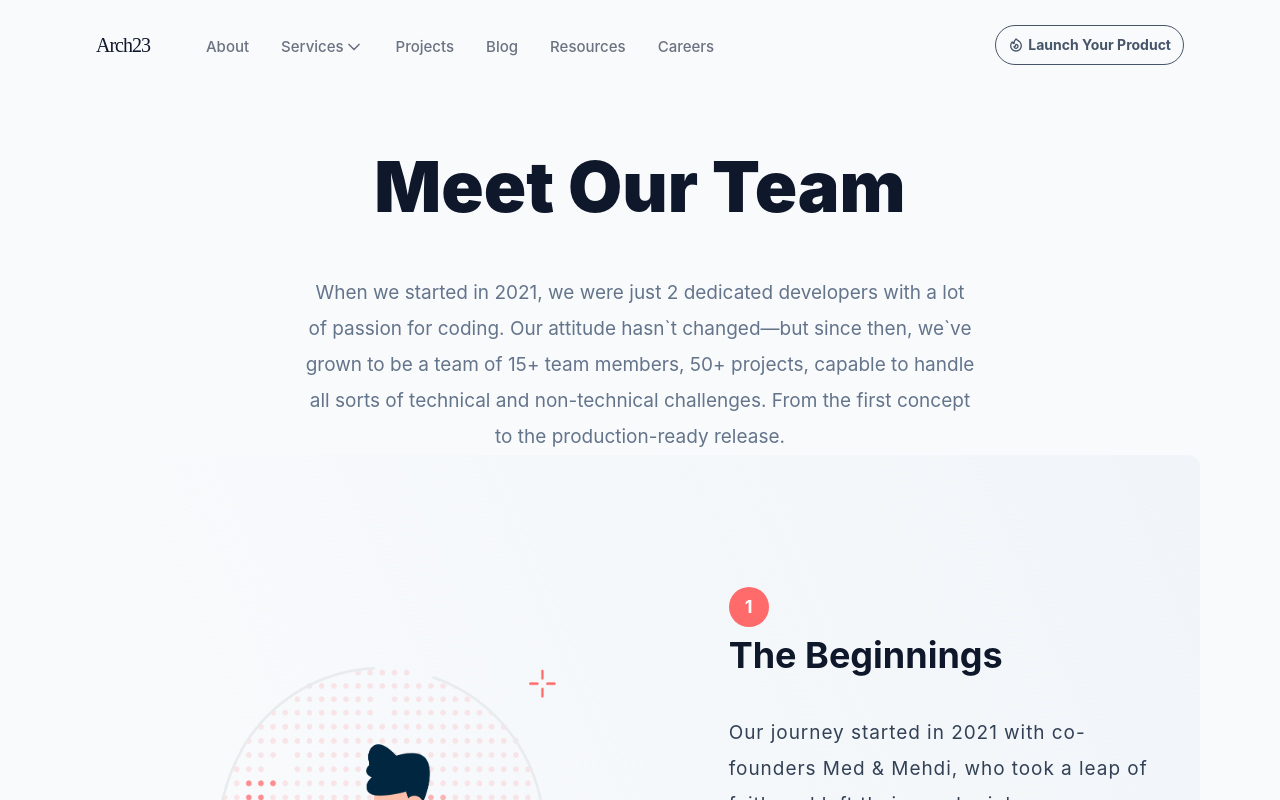
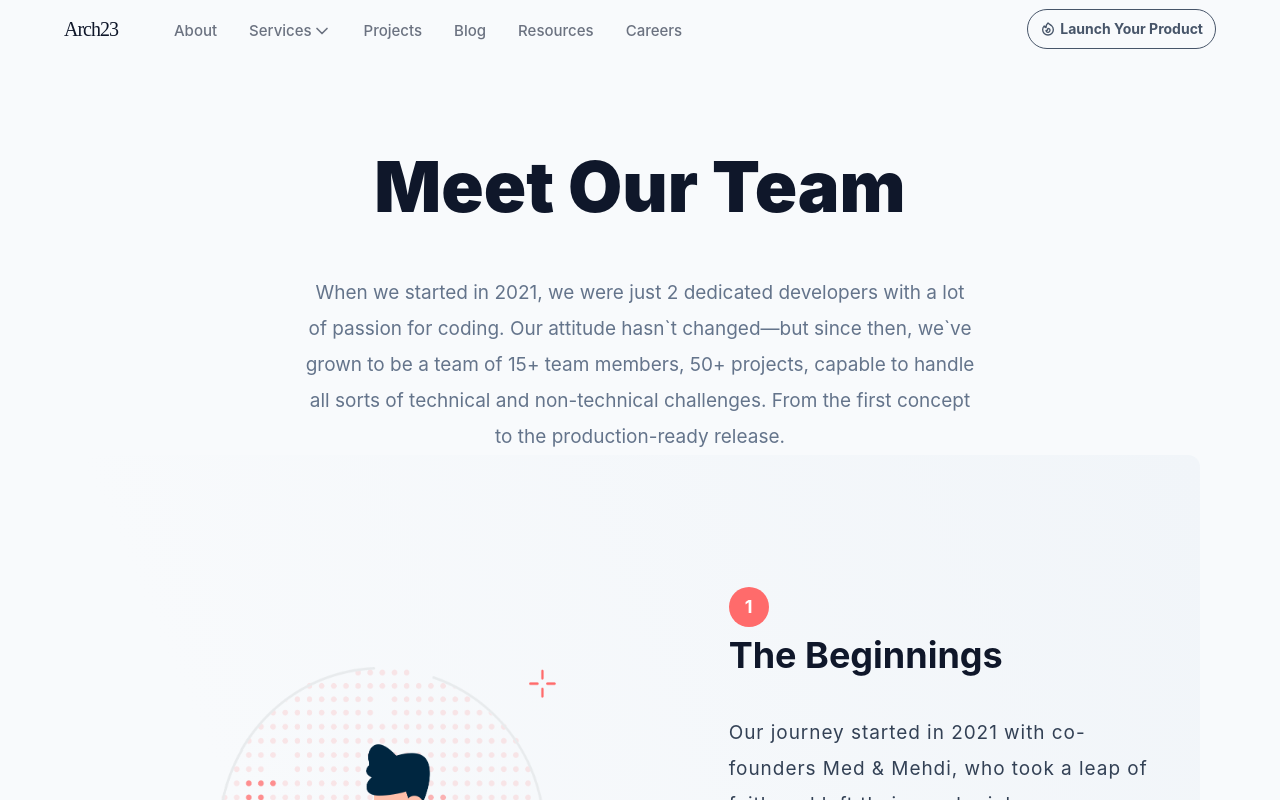
Before and after one commit to nannuflay/ExabyteCode, a Next.js app: page /about in a window 1280 px wide. Shown: the top 800 px of the page. Built offline with nearby package versions, Linux system fonts and the light colour scheme.

Commit message:
fix some alignment issues

```diff
--- a/src/components/AppHero.jsx
+++ b/src/components/AppHero.jsx
@@ -22,7 +22,7 @@ function AppHero() {
         />
       </div>
       <div className=" md:text-center flex flex-col space-y-10 items-center  w-full md:w-4/5 mt-10">
-        <span className=" text-[49px] md:text-[70px] font-black text-slate-900  leading-snug">
+        <span className=" text-[43px] md:text-[70px] font-black text-slate-900  leading-snug">
           Build & ship your next digital product.
         </span>
         <div className="mockup-code hidden sm:block bg-slate-900 text-start w mx-auto select-none ">
@@ -54,12 +54,12 @@ function AppHero() {
           Estimate project
         </button>
       </div>
-      <div className="flex flex-col  space-y-10 mt-20 select-none">
+      <div className="flex flex-col w-full  space-y-10 mt-20 select-none">
         <p className=" text-slate-600 md:text-center tracking-wide text-lg">
           Trusted by multiple companies from all around the world
         </p>
 
-        <div className="flex items-center  justify-between  flex-wrap  ">
+        <div className="flex items-center w-full  justify-between  flex-wrap  ">
           {companies.map((logo) => (
             <Image
               key={logo}
--- a/src/components/Layout.jsx
+++ b/src/components/Layout.jsx
@@ -4,7 +4,7 @@ import AppHeader from "./AppHeader";
 
 export default function Layout({ children, title }) {
   return (
-    <div className="md:max-w-6xl w-full mx-auto  p-4">
+    <div className=" w-full mx-auto">
       <Head>
         <title>{title} - Arch23 IT consulting & services</title>
       </Head>
--- a/src/pages/about.jsx
+++ b/src/pages/about.jsx
@@ -6,16 +6,17 @@ import { timeline } from "./api/timeline";
 export default function about() {
   return (
     <Layout title={"About"}>
+      <div className="md:max-w-6xl mx-auto p-4">
         <div className=" mt-16 md:w-3/5 mx-auto space-y-10 ">
           <h1 className="text-[44px] md:text-[70px] font-black text-slate-900  leading-snug text-start md:text-center ">
             Meet Our Team
           </h1>
           <p className="text-start md:text-center leading-9 text-[19px] text-slate-500">
             When we started in 2021, we were just 2 dedicated developers with a
-          lot of passion for coding. Our attitude hasn`t changed—but since then,
-          we`ve grown to be a team of 15+ team members, 50+ projects, capable to
-          handle all sorts of technical and non-technical challenges. From the
-          first concept to the production-ready release.
+            lot of passion for coding. Our attitude hasn`t changed—but since
+            then, we`ve grown to be a team of 15+ team members, 50+ projects,
+            capable to handle all sorts of technical and non-technical
+            challenges. From the first concept to the production-ready release.
           </p>
         </div>
         <div className=" w-full  md:bg-gradient-to-tr from-slate-50 via-slate-50 to-slate-100 rounded-xl p-1">
@@ -54,6 +55,7 @@ export default function about() {
             ))}
           </div>
         </div>
+      </div>
     </Layout>
   );
 }
```
Lines whose indentation alone changed are shown as unchanged.
